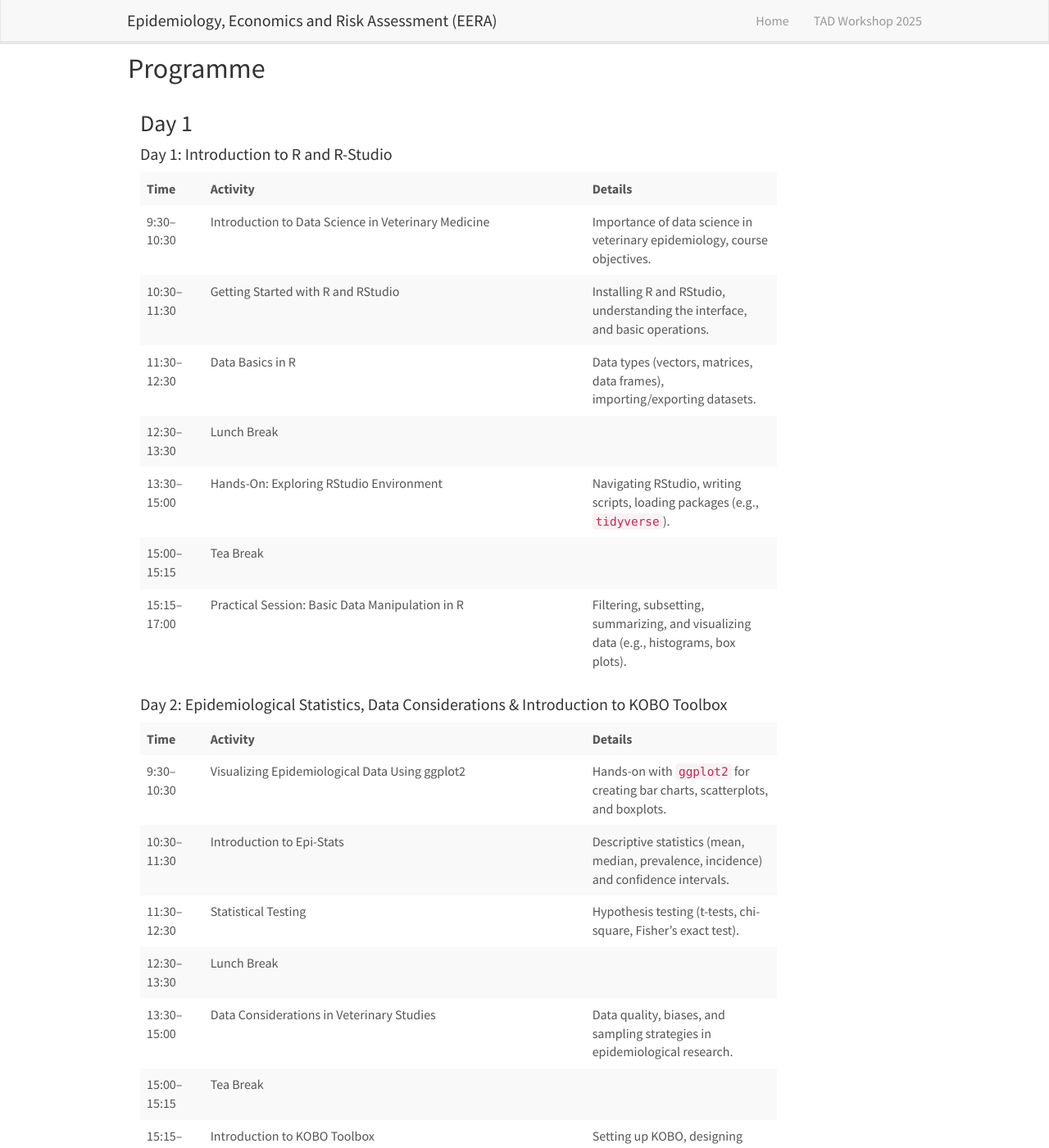
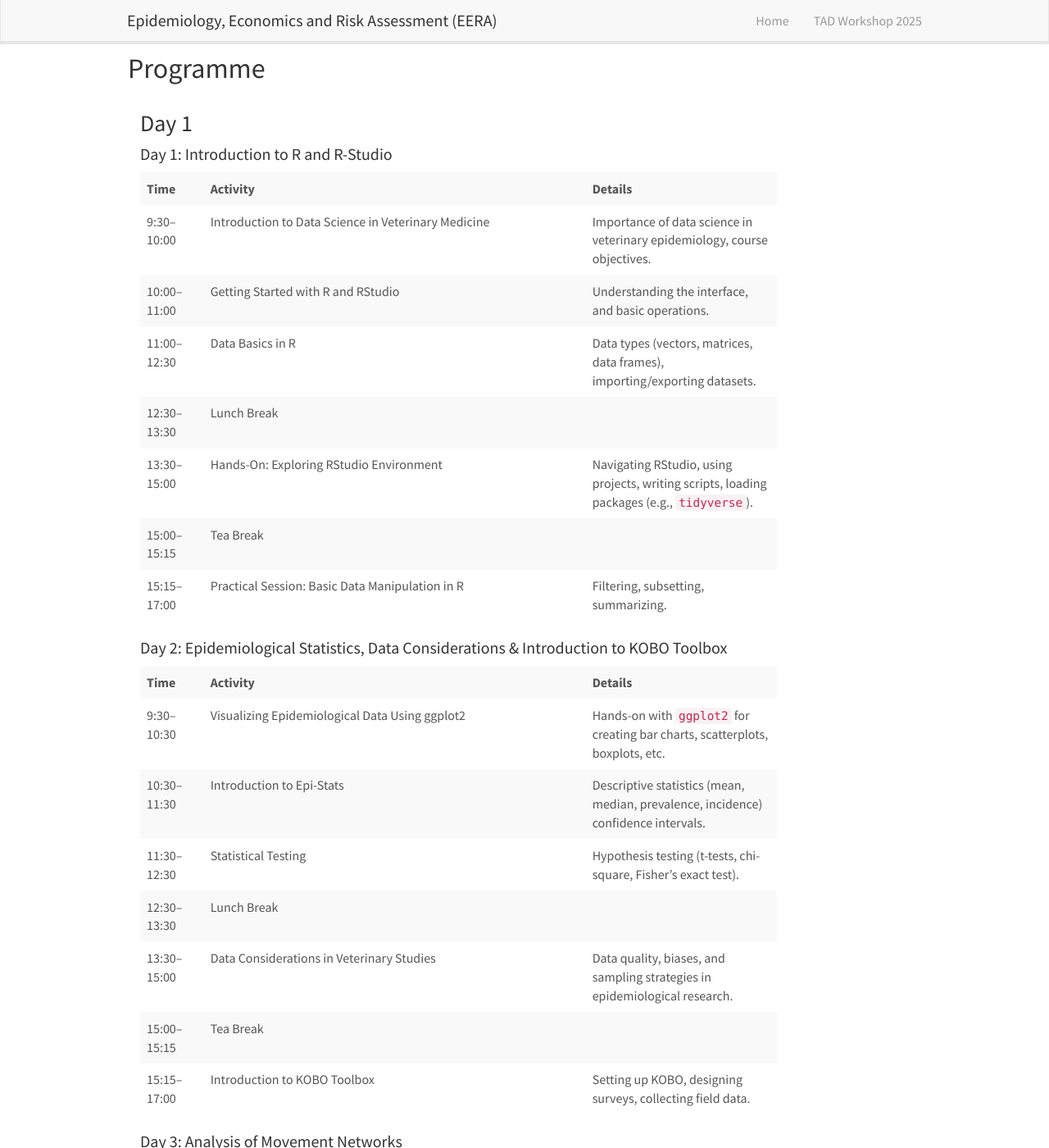
Before and after one commit to EERA-Edinburgh/eera-edinburgh.github.io, a Jekyll site: the page built from _pages/tad-workshop-ghana-2025.md, in a window 1280 px wide and 1400 px high, scrolled down 1240 px. Shown: the whole window at 82% size. Built offline with Jekyll 4.4.1, drawn with Linux system fonts in a browser that asks for light colours; nearby versions of some CDN libraries; comment, search, counter and statistics services are not loaded.

Commit message:
minor changes to datascience timetable

```diff
--- a/_pages/tad-workshop-ghana-2025.md
+++ b/_pages/tad-workshop-ghana-2025.md
@@ -87,17 +87,17 @@ By fostering local expertise and reducing reliance on external support, this wor
 <h4>Day 1: Introduction to R and R-Studio</h4>
 <table class="table table-striped">
     <tr><th>Time</th><th>Activity</th><th>Details</th></tr>
-    <tr><td>9:30–10:30</td>
+    <tr><td>9:30–10:00</td>
         <td>Introduction to Data Science in Veterinary Medicine</td>
         <td>Importance of data science in veterinary epidemiology, course objectives.</td>
     </tr>
     <tr>
-        <td>10:30–11:30</td>
+        <td>10:00–11:00</td>
         <td>Getting Started with R and RStudio</td>
-        <td>Installing R and RStudio, understanding the interface, and basic operations.</td>
+        <td>Understanding the interface, and basic operations.</td>
     </tr>
     <tr>
-        <td>11:30–12:30</td>
+        <td>11:00–12:30</td>
         <td>Data Basics in R</td>
         <td>Data types (vectors, matrices, data frames), importing/exporting datasets.</td>
     </tr>
@@ -109,7 +109,7 @@ By fostering local expertise and reducing reliance on external support, this wor
     <tr>
         <td>13:30–15:00</td>
         <td>Hands-On: Exploring RStudio Environment</td>
-        <td>Navigating RStudio, writing scripts, loading packages (e.g., <code>tidyverse</code>).</td>
+        <td>Navigating RStudio, using projects, writing scripts, loading packages (e.g., <code>tidyverse</code>).</td>
     </tr>
     <tr>
         <td>15:00–15:15</td>
@@ -119,7 +119,7 @@ By fostering local expertise and reducing reliance on external support, this wor
     <tr>
         <td>15:15–17:00</td>
         <td>Practical Session: Basic Data Manipulation in R</td>
-        <td>Filtering, subsetting, summarizing, and visualizing data (e.g., histograms, box plots).</td>
+        <td>Filtering, subsetting, summarizing.</td>
     </tr>
 </table>
 
@@ -133,12 +133,12 @@ By fostering local expertise and reducing reliance on external support, this wor
     <tr>
         <td>9:30–10:30</td>
         <td>Visualizing Epidemiological Data Using ggplot2</td>
-        <td>Hands-on with <code>ggplot2</code> for creating bar charts, scatterplots, and boxplots.</td>
+        <td>Hands-on with <code>ggplot2</code> for creating bar charts, scatterplots, boxplots, etc.</td>
     </tr>
     <tr>
         <td>10:30–11:30</td>
         <td>Introduction to Epi-Stats</td>
-        <td>Descriptive statistics (mean, median, prevalence, incidence) and confidence intervals.</td>
+        <td>Descriptive statistics (mean, median, prevalence, incidence) confidence intervals.</td>
     </tr>
     <tr>
         <td>11:30–12:30</td>
```
